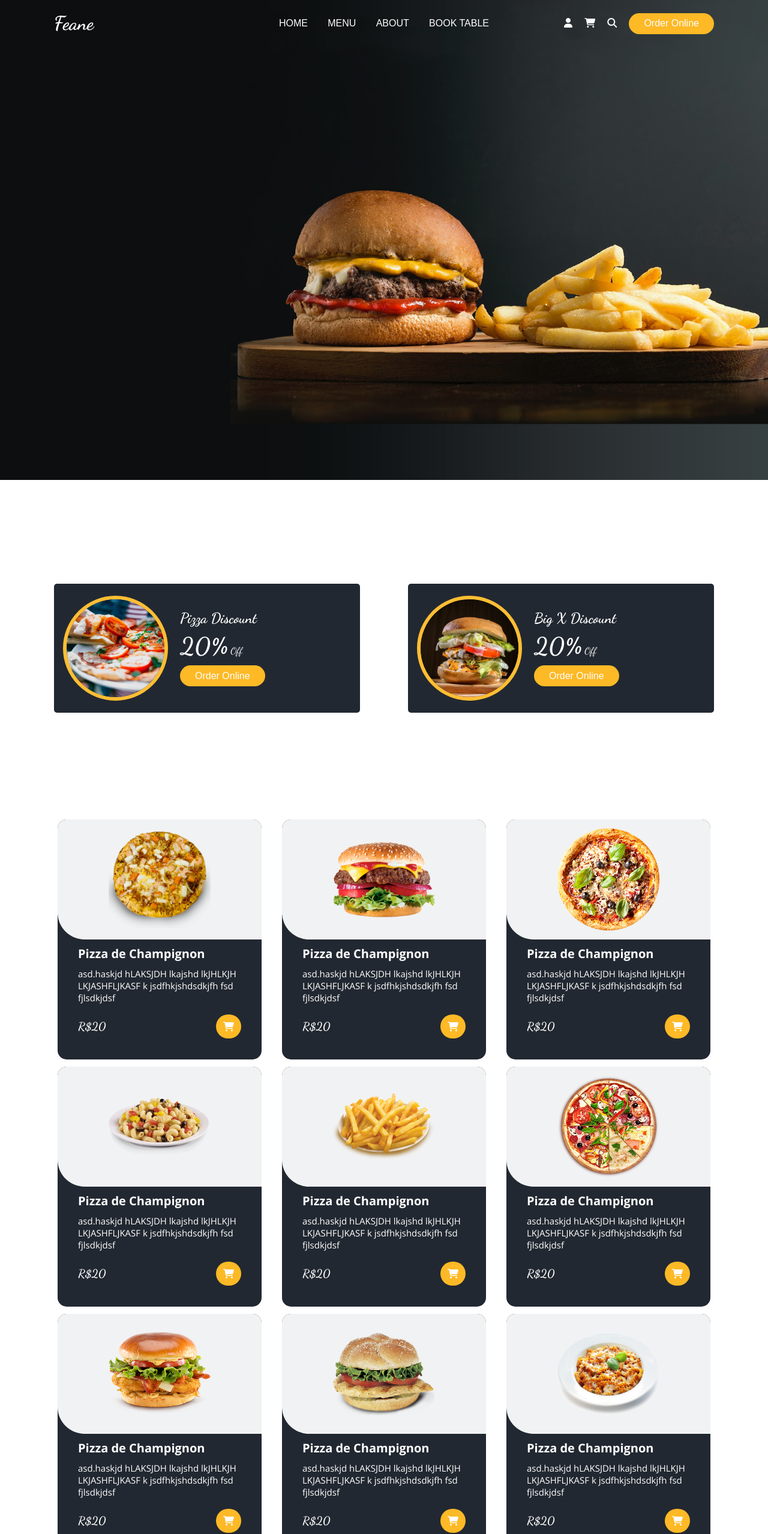
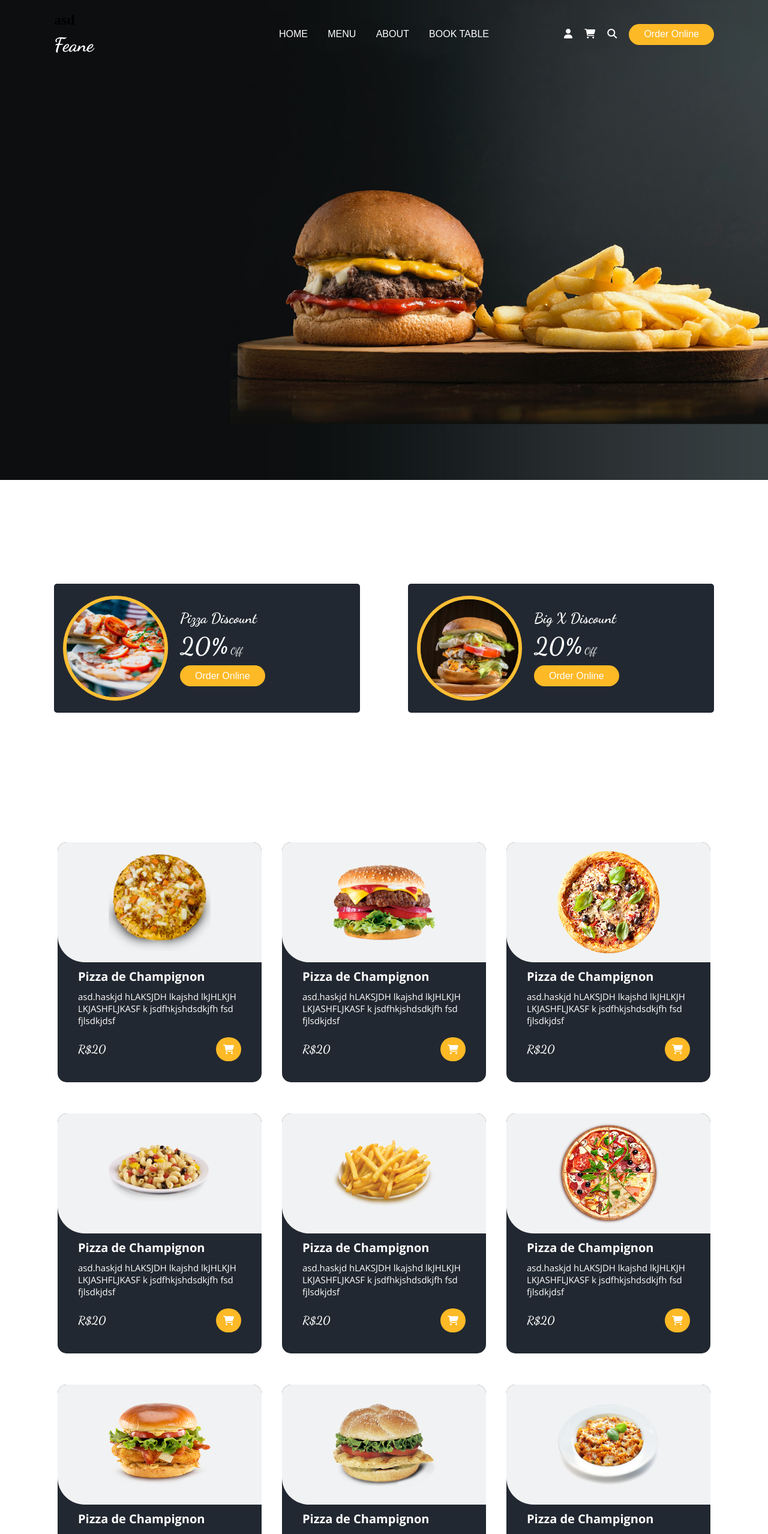
Before and after one commit to GMN-dev/React-Feane-Shop, a React (Create React App) app: page / in a window 1280 px wide. Shown: the top 2557 px of the page at 60% size. Built offline with nearby package versions, Linux system fonts and the light colour scheme.

Commit message:
menu alterado com titulo

```diff
--- a/src/header/HeaderContainer.js
+++ b/src/header/HeaderContainer.js
@@ -8,7 +8,8 @@ function HeaderContainer(){
     return(
         <header className="container">
             <div>
-                <Logo></Logo>
+                <h1>asd</h1>
+                <Logo title="Feane"></Logo>
             </div>
             <nav>
                 <Menubar links={['HOME', 'MENU','ABOUT','BOOK TABLE']}>
--- a/src/logo/logo.js
+++ b/src/logo/logo.js
@@ -1,9 +1,9 @@
 import React from "react";
 import './logo_style.css'
 
-function Logo(){
+function Logo(props){
     return(
-        <h1 className="logo"><a href="">Feane</a></h1>
+        <h1 className="logo"><a href="">{props.title}</a></h1>
     );
 }
 
--- a/src/menu/menu.js
+++ b/src/menu/menu.js
@@ -2,7 +2,7 @@ import React from "react";
 import MenuCard from '../menuCard/menuCard'
 import pratos from "../assets/bd";
 import './menu_style.css'
-
+import Logo from "../logo/logo";
 
 
 function Menu(){
@@ -10,6 +10,7 @@ function Menu(){
     console.log(pratos)
     return(
         <div className="container-menu">
+            <Logo title="Feane"></Logo>
             <div className="grid-menu">
             {
                 pratos.map((prato) => {
--- a/src/menu/menu_style.css
+++ b/src/menu/menu_style.css
@@ -1,10 +1,10 @@
 .grid-menu{
     display: grid;
     grid-template-columns: auto auto auto;
+    grid-gap: 40px 20px;
     justify-content: space-between;
     align-items: center;
     width: 100%;
-
 }
 
 
@@ -12,4 +12,5 @@
     display: flex;
     justify-content: center;
     align-items: center;
+    flex-direction: column;
 }
```
Also changed, not shown: src/menuButton/menuButton.js (added, +12 -0 lines).
